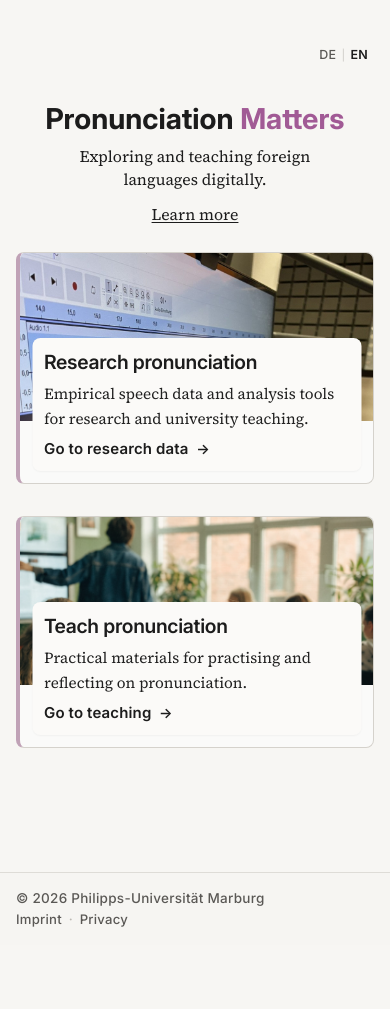
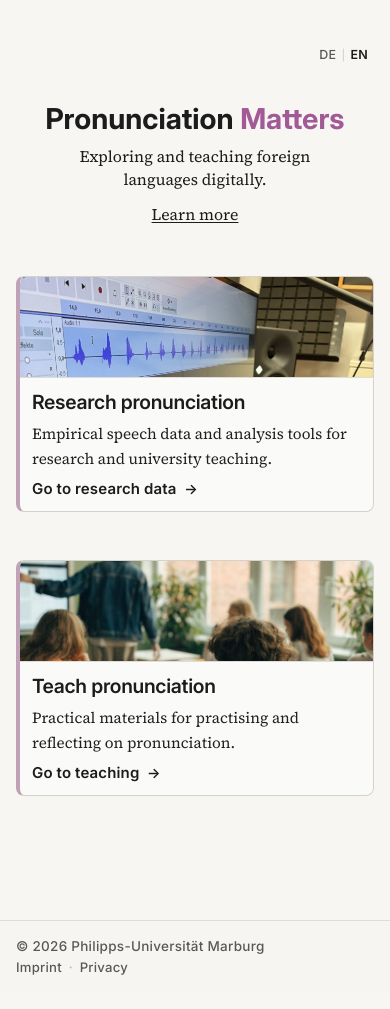
Before and after one commit to FTacke/promat-webapp, a Flask app: page /en in a window 390 px wide. Before the commit the page ends 927 px from the top, so only its background shows below. Run offline with Flask 3, Linux system fonts and the light colour scheme; parts of the project's set-up code (start-up, migrations or seed data) failed here and were passed over; some libraries are stand-ins or nearby versions; some web fonts are replaced.

Commit message:
feat: update landing card styles for improved mobile responsiveness

```diff
--- a/app/static/css/00_tokens.css
+++ b/app/static/css/00_tokens.css
@@ -601,12 +601,13 @@
   --pm-landing-stack-gap: clamp(2.5rem, 4.6vw, 4.2rem);
   --pm-landing-stack-gap-mobile: clamp(1.6rem, 5vw, 2.45rem);
   --pm-landing-hero-gap-mobile: var(--pm-space-xs);
+  --pm-landing-grid-margin-top-mobile: var(--pm-space-container);
   --pm-landing-intro-size-mobile: var(--promat-text-md);
   --pm-landing-intro-line-mobile: 1.45;
   --pm-landing-intro-max-mobile: 22rem;
   --pm-landing-card-body-border-color: color-mix(in srgb, var(--promat-wordmark-accent) 40%, var(--pm-border-default));
   --pm-landing-card-mobile-min-block: 14.5rem;
-  --pm-landing-card-mobile-image-block: 10.5rem;
+  --pm-landing-card-mobile-image-block: 6.3rem;
   --pm-landing-card-mobile-overlay-margin: var(--pm-space-xs);
   --pm-landing-card-mobile-body-padding: var(--pm-space-xs);
   --pm-landing-card-mobile-body-bg: var(--book-paper);
--- a/app/static/css/20_layout.css
+++ b/app/static/css/20_layout.css
@@ -748,7 +748,8 @@ body.app-shell.page-landing .md3-content-wrapper {
   }
 
   .landing-grid {
-    gap: var(--pm-space-lg);
+    gap: var(--pm-space-xl);
+    margin-top: var(--pm-landing-grid-margin-top-mobile);
   }
 
   .pm-card-grid,
--- a/app/static/css/40_cards.css
+++ b/app/static/css/40_cards.css
@@ -807,30 +807,29 @@ a.pm-card:focus-visible .pm-card__title,
 
 @media (max-width: 767px) {
   .landing-card.pm-card--entry.pm-card--with-image {
-    position: relative;
     min-block-size: var(--pm-landing-card-mobile-min-block);
     overflow: hidden;
   }
 
   .landing-card.pm-card--entry.pm-card--with-image .pm-card__image {
     height: var(--pm-landing-card-mobile-image-block);
-    border-bottom: 0;
+  }
+
+  .landing-card.pm-card--entry.pm-card--with-image .pm-card__image img {
+    object-position: center 40%;
   }
 
   .landing-card.pm-card--entry .pm-card__body {
-    position: absolute;
-    left: 50%;
-    width: calc(100% - (2 * var(--pm-landing-card-mobile-overlay-margin)));
-    bottom: var(--pm-landing-card-mobile-overlay-margin);
-    transform: translateX(-50%);
-    flex: 0 0 auto;
-    height: auto;
+    position: static;
+    width: 100%;
+    transform: none;
+    flex: 1 1 auto;
     min-height: 0;
     padding: var(--pm-landing-card-mobile-body-padding);
-    border-radius: var(--pm-landing-card-mobile-body-radius);
-    background: var(--pm-landing-card-mobile-body-bg);
-    box-shadow: var(--pm-landing-card-mobile-body-shadow);
-    z-index: var(--pm-landing-card-mobile-body-z-index);
+    border-radius: 0;
+    background: transparent;
+    box-shadow: none;
+    z-index: auto;
   }
 
   .landing-card.pm-card--entry .pm-card__title {
@@ -842,6 +841,7 @@ a.pm-card:focus-visible .pm-card__title,
     overflow: hidden;
     -webkit-box-orient: vertical;
     -webkit-line-clamp: 2;
+    line-clamp: 2;
   }
 
   .landing-card.pm-card--entry .pm-card__action {
```
